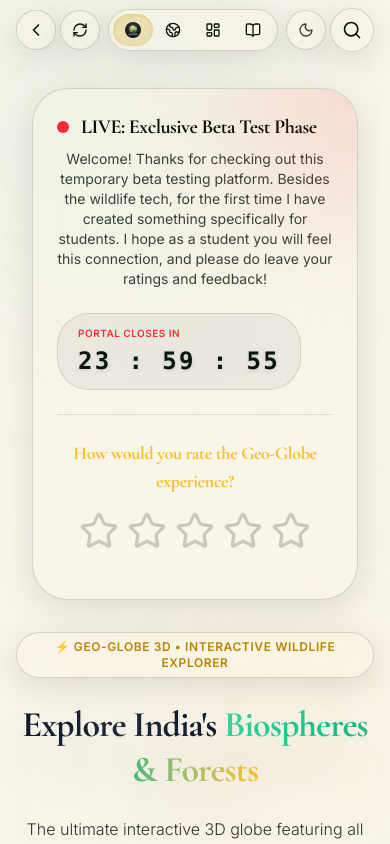
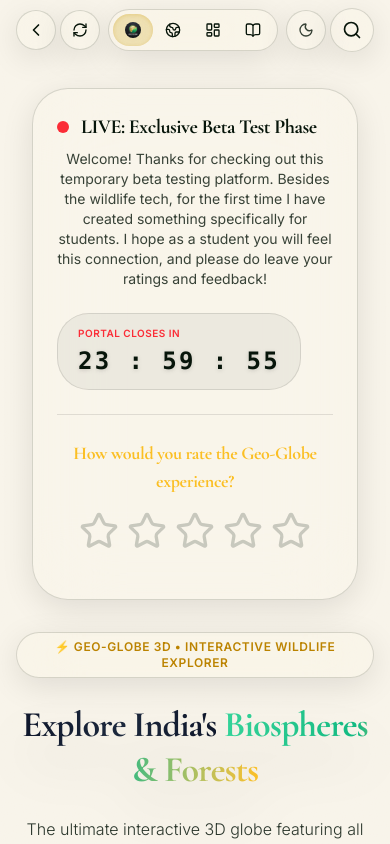
Before and after one commit to g4mt2fch8w-code/geo-globe, a React (Vite) app: page / in a window 390 px wide. Shown: the top 844 px of the page. Built offline with nearby package versions, Linux system fonts and the light colour scheme; a web font is replaced by a local one.

Commit message:
Disable extreme GPU-heavy CSS blurs on mobile Home page

```diff
--- a/src/components/BetaTesterFeedback.tsx
+++ b/src/components/BetaTesterFeedback.tsx
@@ -99,8 +99,8 @@ export const BetaTesterFeedback = () => {
         animate={{ opacity: 1, y: 0 }}
         className="glass-card bg-card backdrop-blur-2xl border border-red-500/40 rounded-3xl p-6 sm:p-8 shadow-[0_15px_50px_rgba(239,68,68,0.15)] relative overflow-hidden"
       >
-        {/* Urgent Glow Background */}
-        <div className="absolute -top-24 -right-24 w-48 h-48 bg-red-500/20 blur-[80px] rounded-full pointer-events-none" />
+        {/* Urgent Glow Background - Hidden on mobile for GPU perf */}
+        <div className="hidden md:block absolute -top-24 -right-24 w-48 h-48 bg-red-500/20 blur-[80px] rounded-full pointer-events-none" />
 
         <div className="flex flex-col sm:flex-row justify-between items-start sm:items-center gap-6 border-b border-border pb-6 mb-6">
           <div className="flex-1">
--- a/src/components/Home.tsx
+++ b/src/components/Home.tsx
@@ -12,8 +12,8 @@ export const Home = () => {
       {/* Background with noise overlay */}
       <div className="absolute inset-0 noise-overlay pointer-events-none opacity-50 z-10" />
 
-      {/* Dynamic Background Gradients */}
-      <div className="absolute inset-0 overflow-hidden pointer-events-none">
+      {/* Dynamic Background Gradients - Disabled on mobile to prevent extreme GPU lag from massive blur radii */}
+      <div className="hidden md:block absolute inset-0 overflow-hidden pointer-events-none">
         <div className="absolute top-10 left-[5%] w-[50vw] h-[50vw] rounded-full bg-[#10b981]/15 blur-[130px]" />
         <div className="absolute top-[30%] right-[5%] w-[45vw] h-[45vw] rounded-full bg-[#fbbf24]/10 blur-[120px]" />
       </div>
```
